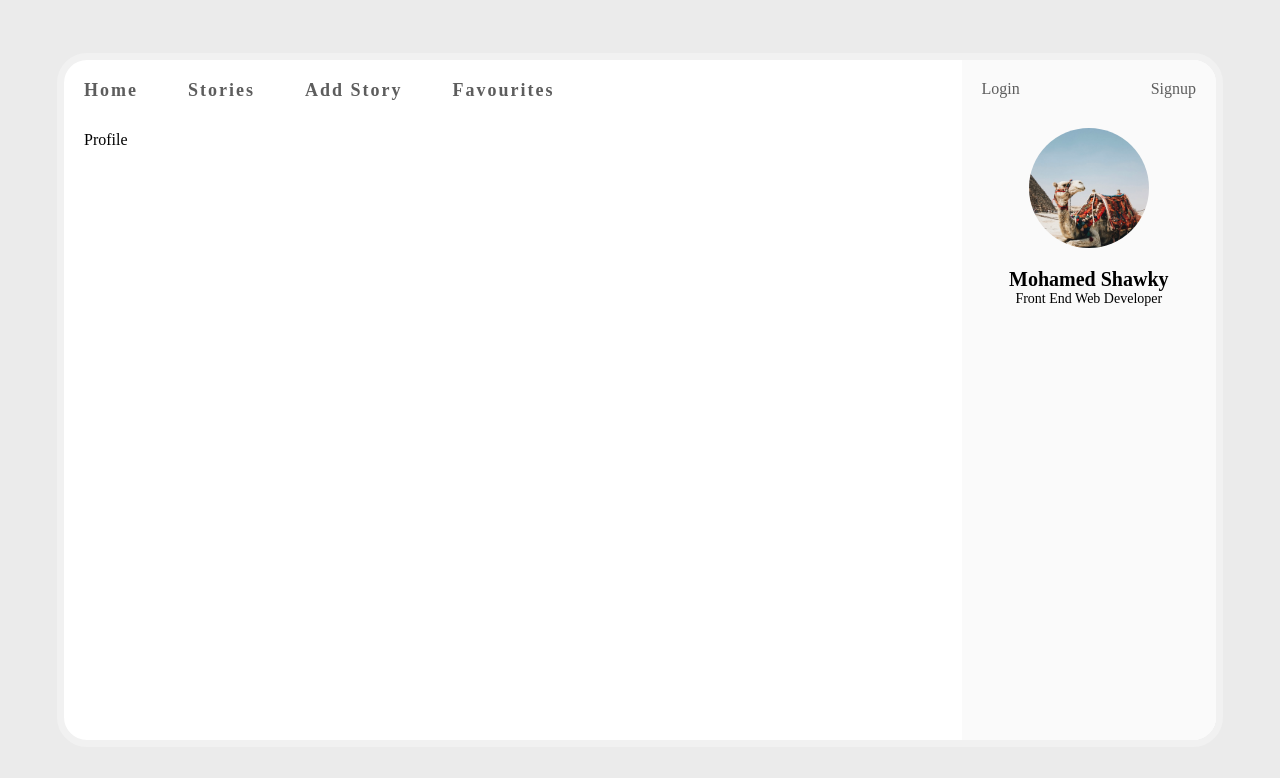
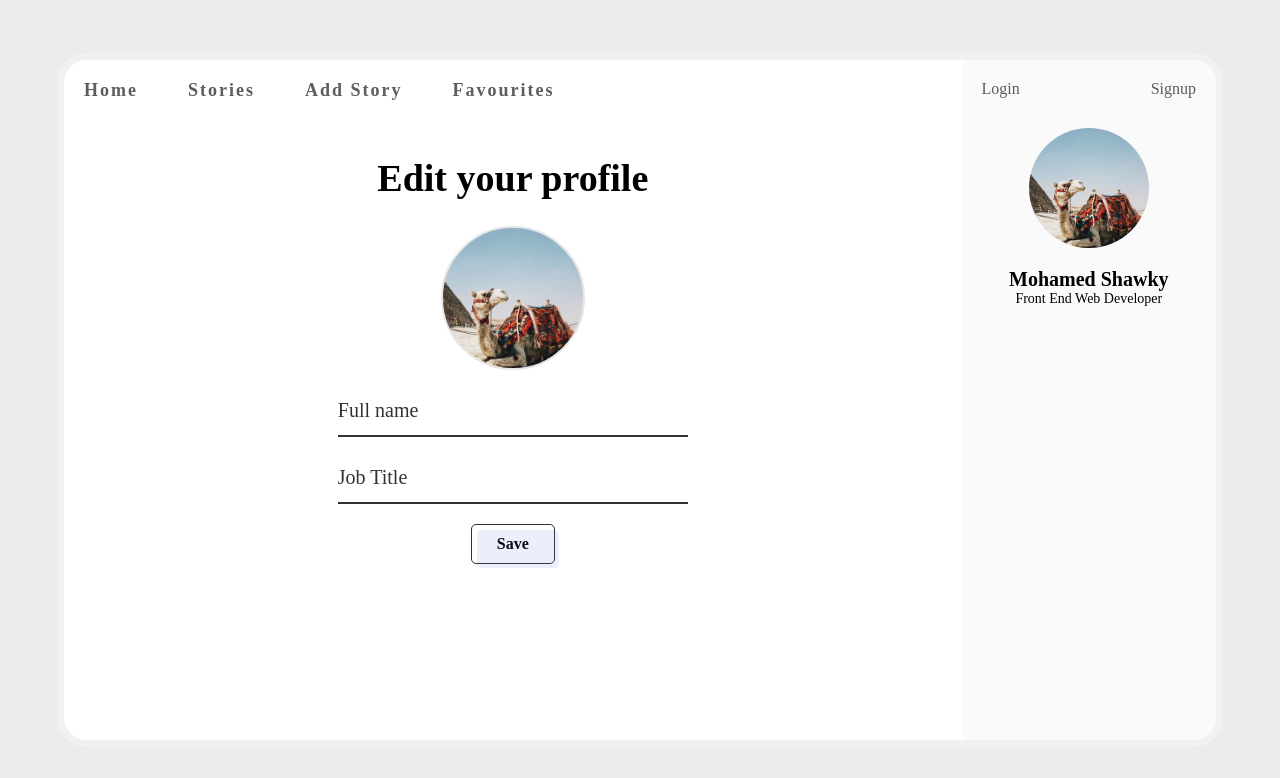
Before and after one commit to MohamedShawkyBayoumi/stories_app, a React (Create React App) app: page /profile in a window 1280 px wide. Shown: the top 778 px of the page. Built offline with nearby package versions, Linux system fonts and the light colour scheme; a web font is replaced by a local one.

Commit message:
add profile UI with custom file input to change avatar

```diff
--- a/src/App.css
+++ b/src/App.css
@@ -445,3 +445,56 @@ textarea:focus {
   color: #ababab;
   font-size: 14px;
 }
+
+.avatar-wrapper-edit {
+  margin-bottom: 20px;
+}
+
+.avatar-wrapper-edit .avatar-img div {
+  position: relative;
+  cursor: pointer;
+  height: 140px;
+  width: 140px;
+  border: 2px solid #e6e6e6;
+}
+
+.custom-file-input:hover::before {
+  content: "Edit";
+  position: absolute;
+  display: flex;
+  justify-content: center;
+  align-items: center;
+  color: #fff;
+  font-size: 24px;
+  letter-spacing: 3px;
+  top: 0;
+  left: 0;
+  height: 100%;
+  width: 100%;
+  border-radius: 50%;
+  background-color: rgba(0, 0, 0, 0.5);
+}
+
+.custom-file-input {
+  color: transparent;
+  position: absolute;
+  z-index: 1;
+  height: 140px;
+  width: 140px;
+  border-radius: 50%;
+  outline: none;
+}
+
+.custom-file-input::-webkit-file-upload-button {
+  visibility: hidden;
+}
+
+.custom-file-input::before {
+  content: '';
+  display: inline-block;
+  background: transparent;
+  -webkit-user-select: none;
+  cursor: pointer;
+  height: 140px;
+  width: 140px;
+}
--- a/src/pages/Profile.js
+++ b/src/pages/Profile.js
@@ -1,11 +1,54 @@
-import React from 'react'
+import React, { useState } from 'react'
 import Header from '../components/Header'
+import { TextInput } from '../components/UI';
 
 function Profile() {
+    const [isLoading, setIsLoading] = useState(false),
+          [avatar, setAvatar] = useState(null);
+          console.log('avatar', avatar);
     return (
         <div>
             <Header />
-            Profile
+            <div className="page-content">
+                {isLoading && (
+                    <div className="loader-container">
+                        <div className="loader" />
+                    </div>
+                )}
+                <h1>Edit your profile</h1>
+                <form>
+                    <div className="avatar-wrapper-edit">
+                        <div className="avatar-img">
+                            <input
+                                type="file"
+                                className="custom-file-input"
+                                onChange={e => setAvatar(e.target.files[0])}
+                            />
+                            <div
+                                style={{
+                                    background: `url('${avatar ? URL.createObjectURL(avatar) : require('../assets/avatar.jpg')}') no-repeat center`
+                                }}
+                            />
+                        </div>
+                    </div>
+                    <TextInput
+                        type="text"
+                        name="fullname"
+                        required
+                        onChange={() => console.log('test')}
+                        label="Full name"
+                    />
+                    <TextInput
+                        type="text"
+                        name="job"
+                        required
+                        onChange={() => console.log('test')}
+                        label="Job Title"
+                    />
+
+                    <button type="submit">Save</button>
+                </form>
+            </div>
         </div>
     )
 }
```
